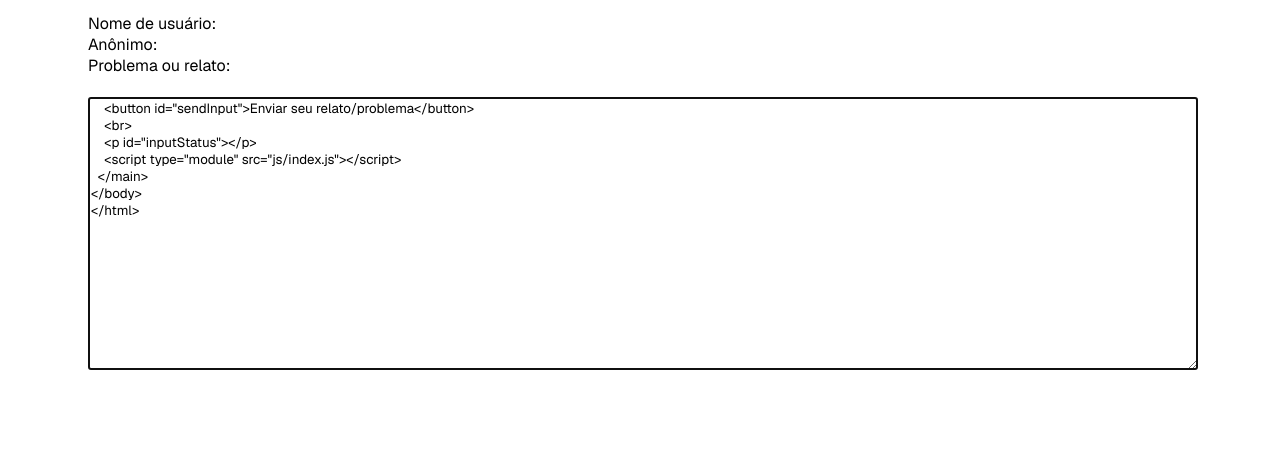
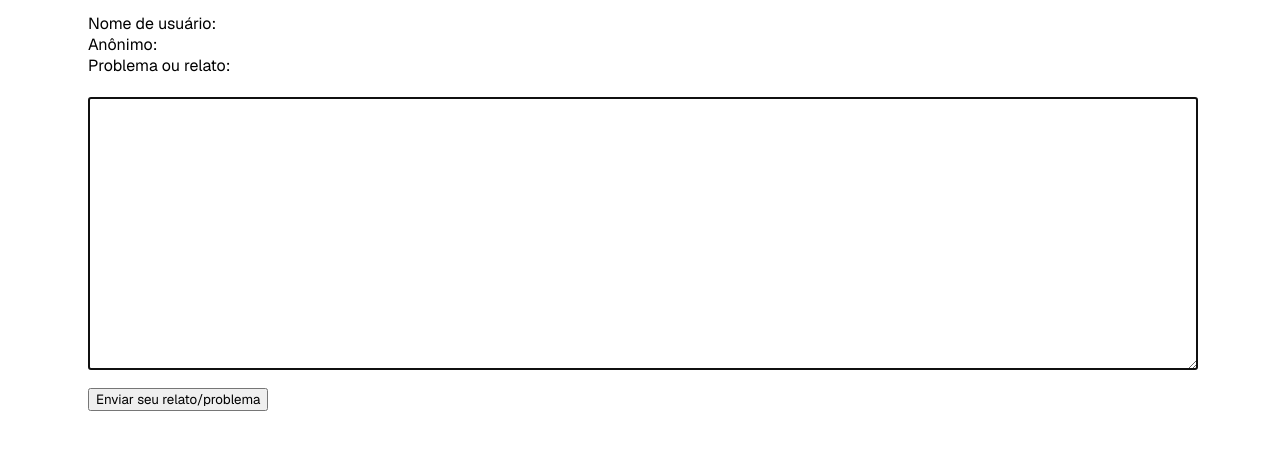
Before and after one commit to lucmsilva651/openrelatos-br, a website: page send/index.html in a window 1280 px wide. Shown: the part 155-604 px from the top of the page. Drawn offline with nearby package versions, Linux system fonts and the light colour scheme; files that its build step writes are made by us from their sources; no server answers; files whose address does not match are found by name; a web font is replaced by a local one.

Commit message:
Forgot to close textarea lmao

```diff
--- a/send/index.html
+++ b/send/index.html
@@ -26,7 +26,7 @@
       <p>Problema ou relato: <span id="typeOfIssue"></span></p>
     </div>
     <br>
-    <textarea id="userInput" required autofocus maxlength="4000">
+    <textarea id="userInput" required autofocus maxlength="4000"></textarea>
     <button id="sendInput">Enviar seu relato/problema</button>
     <br>
     <p id="inputStatus"></p>
```
